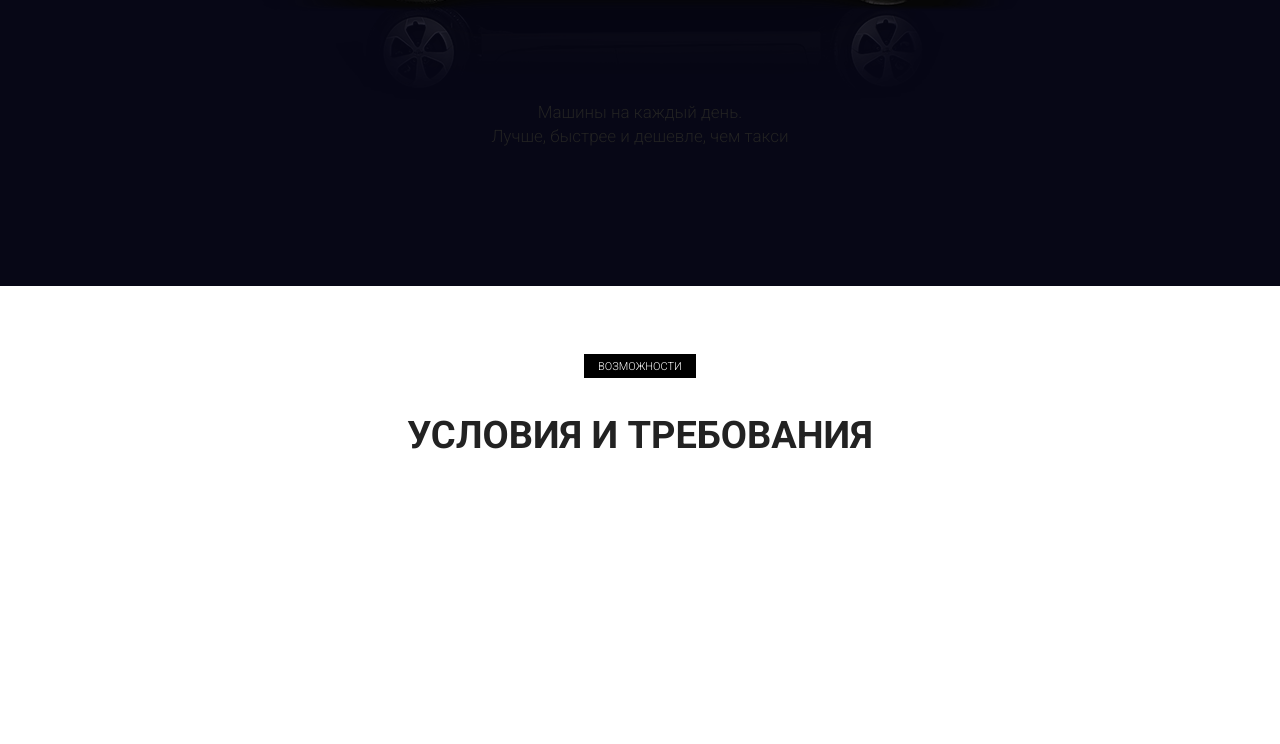
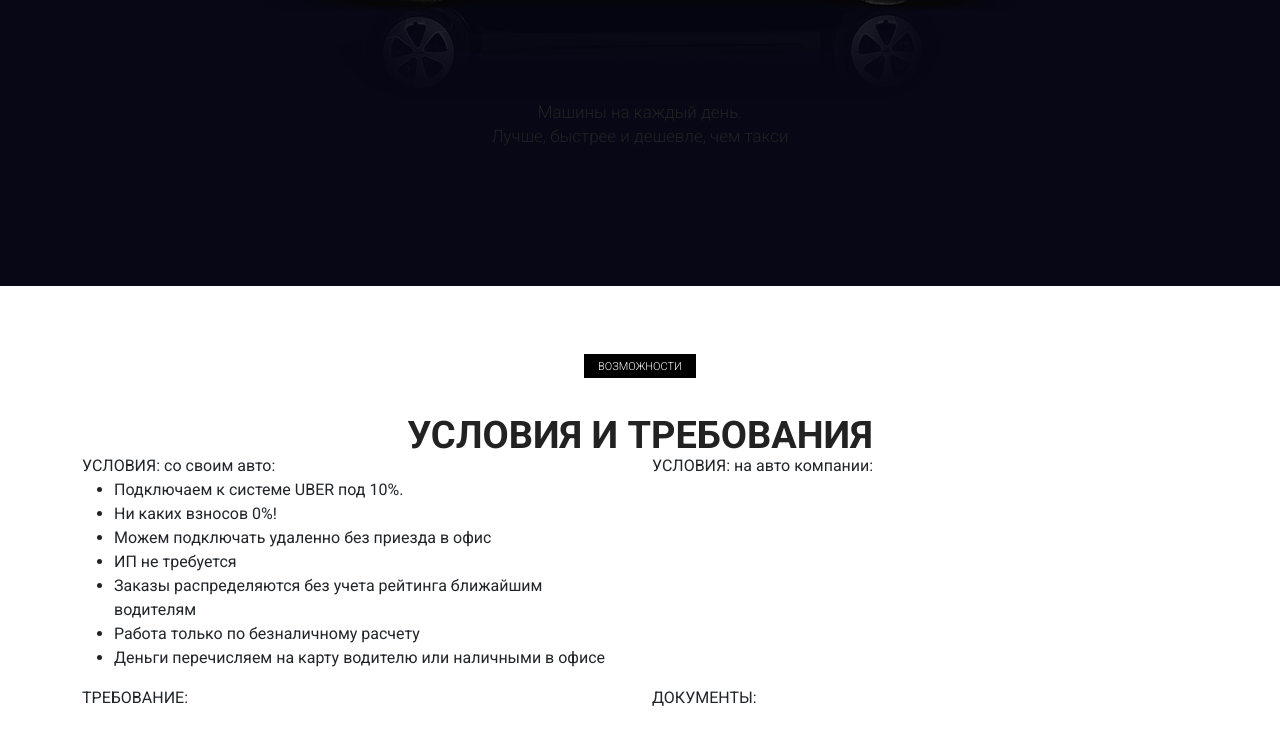
Before and after one commit to kasalava/3.project---uber, a plain HTML site: page index.html in a window 1280 px wide. Shown: the part 3340-4084 px from the top of the page. Before the commit the page ends 3878 px from the top, so only its background shows below. Drawn offline with nearby package versions, Linux system fonts and the light colour scheme.

Commit message:
add ul>li

```diff
--- a/index.html
+++ b/index.html
@@ -274,11 +274,33 @@
     <div class="container">
         <div class="label">возможности</div>
         <h2 class="title">условия и требования</h2>
-        <div class="row">
-            <div class="col-md-4">
+            <div class="row">
+
+            <div class="col-md-6">
+               <div class="rule_title">УСЛОВИЯ: со своим авто:</div>
+               <ul class="rule_list">
+                <li>Подключаем к системе UBER  под 10%.</li>
+                <li>Ни каких взносов  0%!</li>
+                <li>Можем подключать удаленно без приезда в офис</li>
+                <li>ИП не требуется</li>
+                <li>Заказы распределяются без учета рейтинга ближайшим водителям</li>
+                <li>Работа только по безналичному расчету</li>
+                <li> Деньги перечисляем на карту водителю или наличными в офисе</li>
+                </ul>
+            </div>
 
 
+            <div class="col-md-6">
+            <div class="rule_title">УСЛОВИЯ: на авто компании:</div>
+            </div>
 
+            <div class="col-md-6">
+                <div class="rule_title">ТРЕБОВАНИЕ:</div>
+            </div>
+
+            <div class="col-md-6">
+                <div class="rule_title">ДОКУМЕНТЫ:</div>
+            </div>
             </div>
         </div>
     </div>
```
